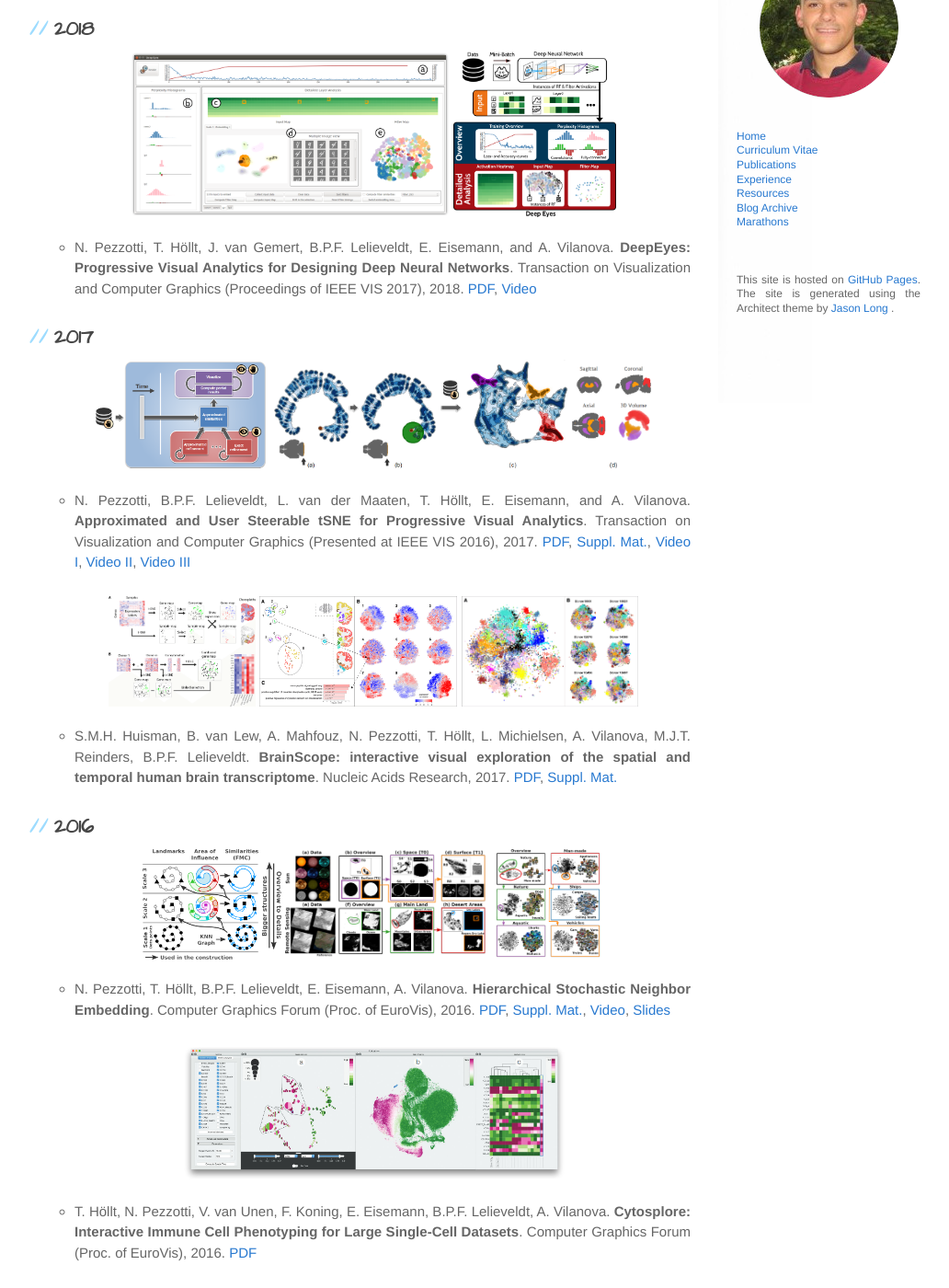
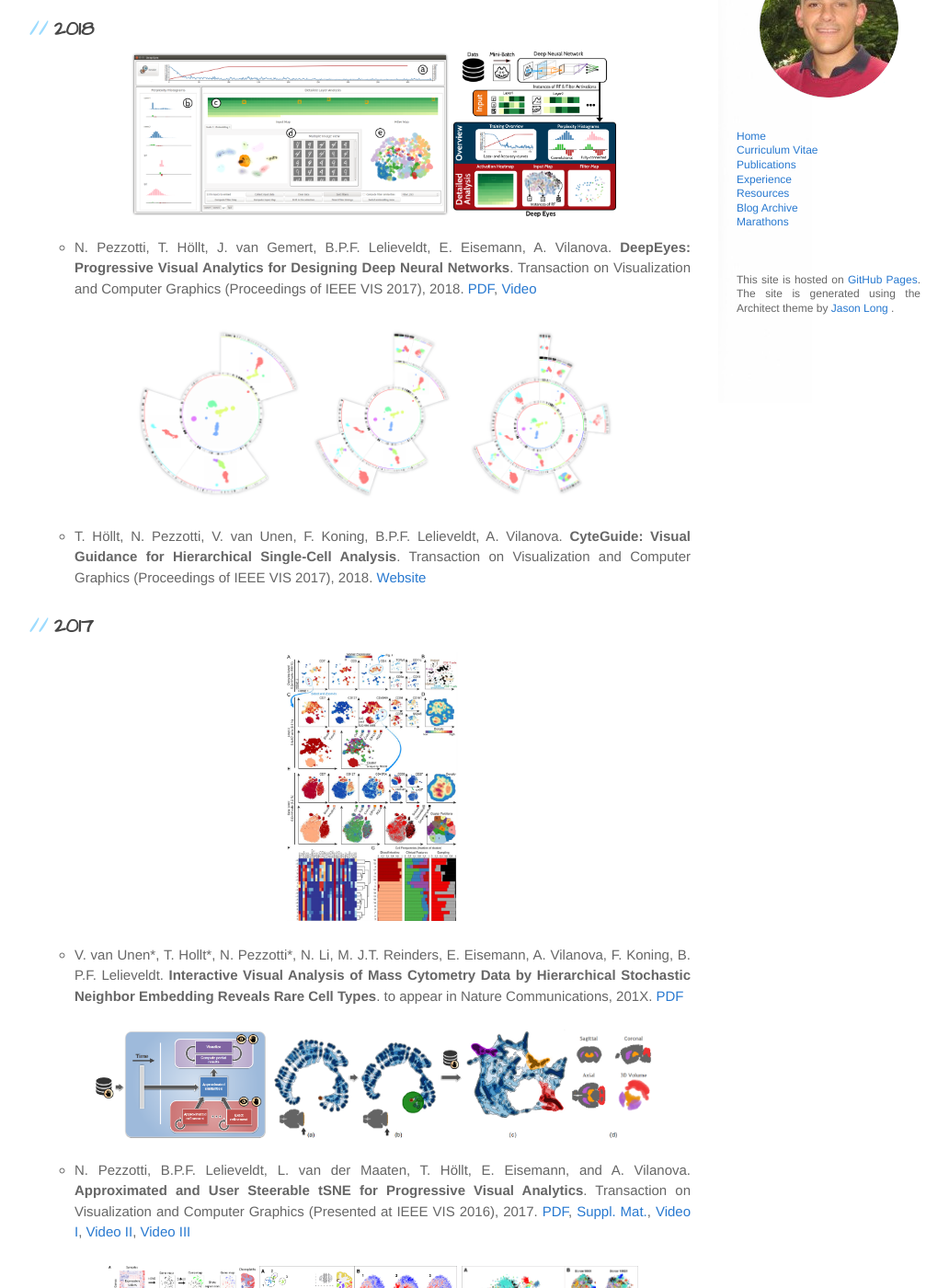
Before and after one commit to Nicola17/Nicola17.github.io, a Jekyll site: the page built from publications/index.md, in a window 1280 px wide and 1400 px high, scrolled down 298 px. Shown: the whole window at 92% size, without its empty margins (109-1141 px from the left). Built offline with Jekyll 4.4.1, drawn with Linux system fonts in a browser that asks for light colours.

Commit message:
new publications

```diff
--- a/publications/index.md
+++ b/publications/index.md
@@ -15,12 +15,27 @@ Publications
 <!--<img src="Pictures/a_tsne/rt.png" height="120">-->
 </center>
 
-* N. Pezzotti, T. Höllt, J. van Gemert, B.P.F. Lelieveldt, E. Eisemann, and A. Vilanova. **DeepEyes: Progressive Visual Analytics for Designing Deep Neural Networks**. Transaction on Visualization and Computer Graphics (Proceedings of IEEE VIS 2017), 2018. [PDF](https://graphics.tudelft.nl/Publications-new/2018/PHVLEV18/paper216.pdf), [Video](https://graphics.tudelft.nl/Publications-new/2018/PHVLEV18/file216.avi)
+* N. Pezzotti, T. Höllt, J. van Gemert, B.P.F. Lelieveldt, E. Eisemann, A. Vilanova. **DeepEyes: Progressive Visual Analytics for Designing Deep Neural Networks**. Transaction on Visualization and Computer Graphics (Proceedings of IEEE VIS 2017), 2018. [PDF](https://graphics.tudelft.nl/Publications-new/2018/PHVLEV18/paper216.pdf), [Video](https://graphics.tudelft.nl/Publications-new/2018/PHVLEV18/file216.avi)
+
+
+<center>
+<img src="Pictures/2018_cyteguide/cyteguide.png" height="200">
+<!--<img src="Pictures/2018_cyteguide/detail.png" height="160">-->
+
+</center>
+
+* T. Höllt, N. Pezzotti, V. van Unen, F. Koning, B.P.F. Lelieveldt, A. Vilanova. **CyteGuide: Visual Guidance for Hierarchical Single-Cell Analysis**. Transaction on Visualization and Computer Graphics (Proceedings of IEEE VIS 2017), 2018. [Website](https://cyteguide.cytosplore.org/)
 
 
 
 2017
 -------
+
+<center>
+<img src="Pictures/nature_comm_hsne.png" height="300">
+</center>
+
+* V. van Unen\*, T. Hollt\*, N. Pezzotti\*, N. Li, M. J.T. Reinders, E. Eisemann, A. Vilanova, F. Koning, B. P.F. Lelieveldt. **Interactive Visual Analysis of Mass Cytometry Data by Hierarchical Stochastic Neighbor Embedding Reveals Rare Cell Types**. to appear in Nature Communications, 201X. [PDF](https://www.biorxiv.org/content/early/2017/09/13/169888)
 
 <center>
 <img src="Pictures/a_tsne/overview.png" height="120">
```
Also changed, not shown: index.md (+3 -1 lines), publications/Pictures/2018_cyteguide/cyteguide.png (added), publications/Pictures/2018_cyteguide/detail.png (added), publications/Pictures/nature_comm_hsne.png (added).
